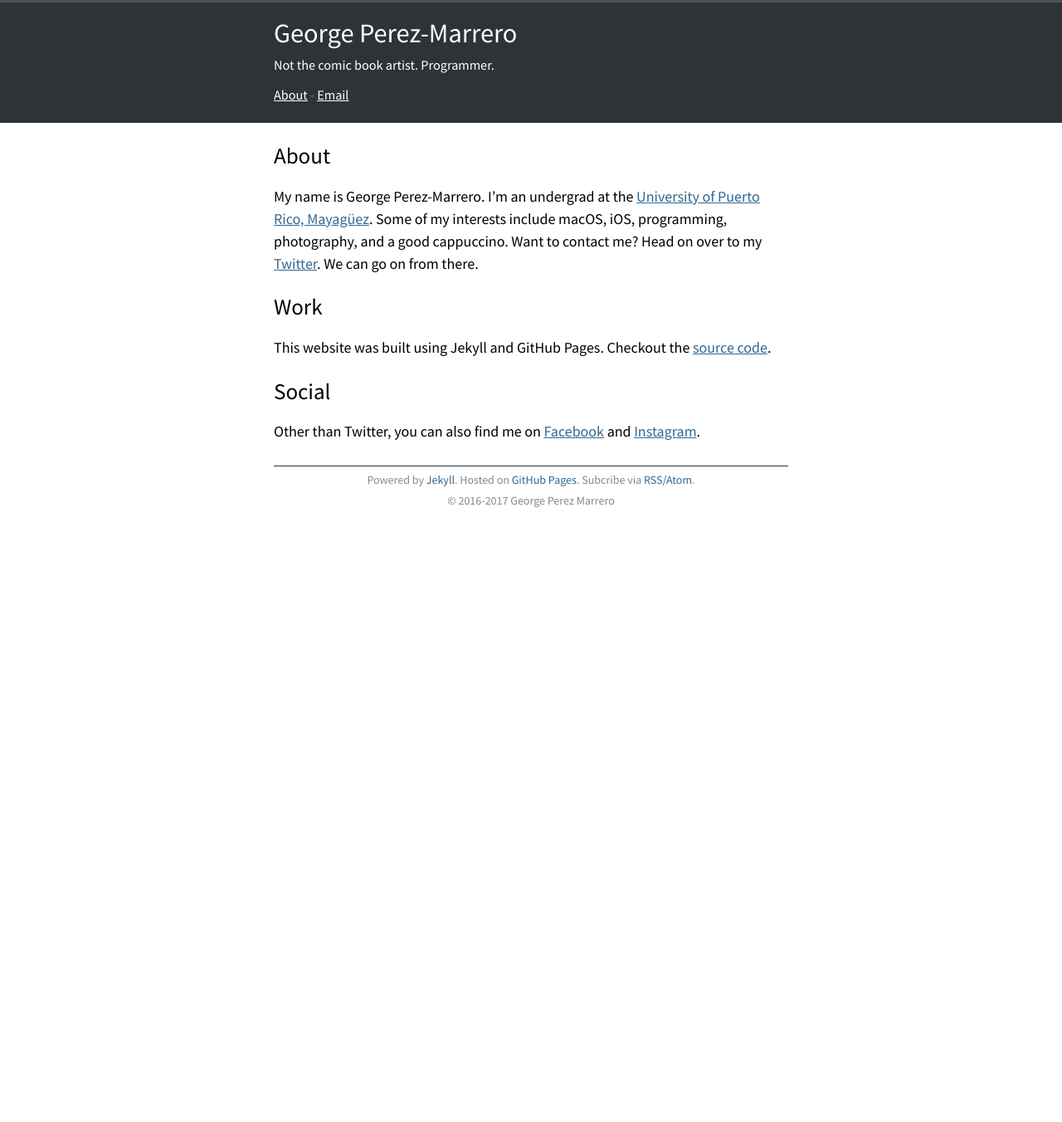
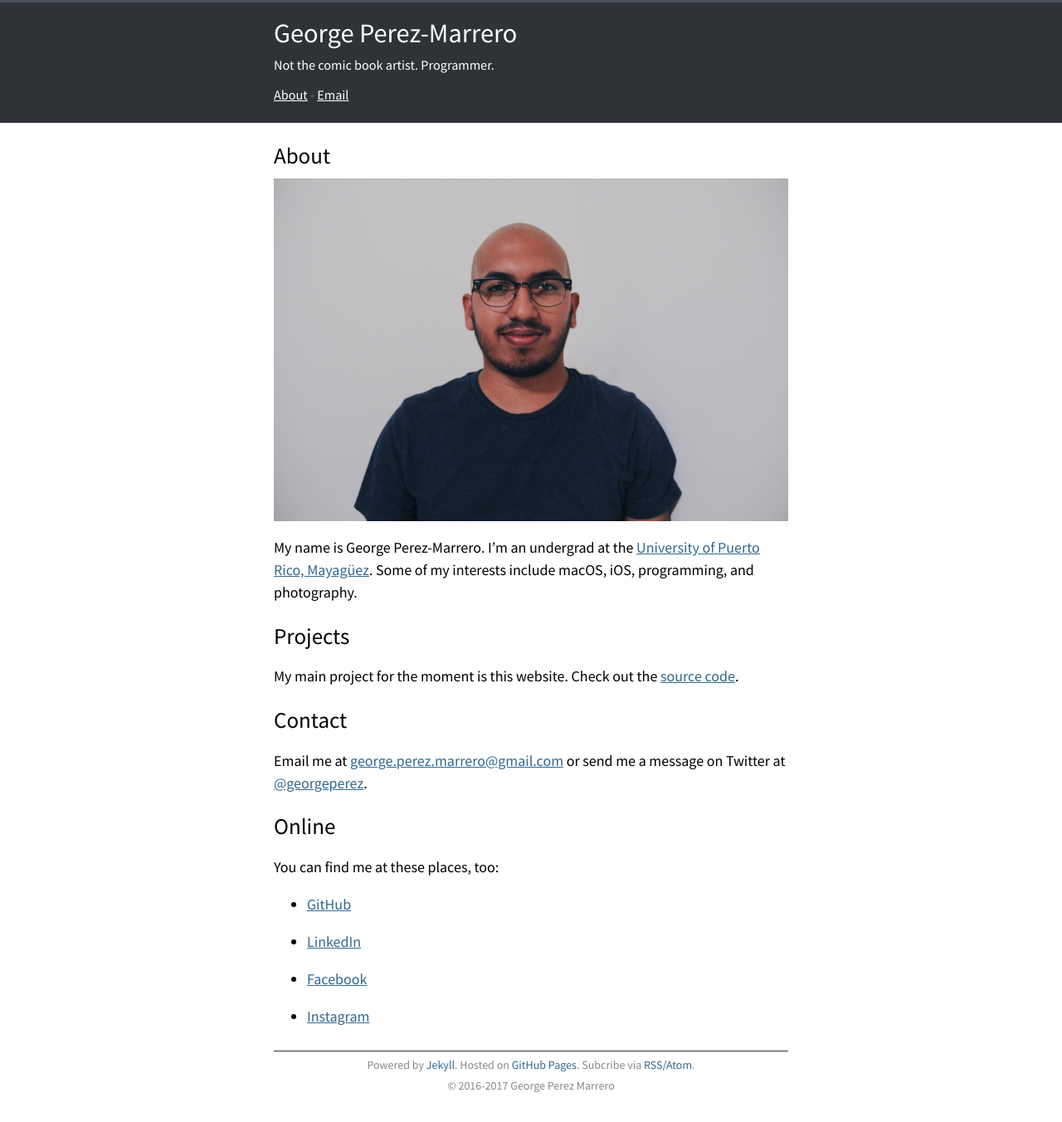
Before and after one commit to georgeperez/titanpointe.org, a Jekyll site: the page built from about.html, in a window 1280 px wide. Shown: the whole page at 83% size. Built offline with Jekyll 4.4.1, drawn with Linux system fonts in a browser that asks for light colours; before the commit the page ends 900 px from its top, so only the background shows below that.

Commit message:
Added photo, cleaned up some text

```diff
--- a/about.html
+++ b/about.html
@@ -5,17 +5,30 @@ permalink: /about/
 ---
 <article>
   <header>
-    <h2>{{ page.title }}</h2>
+    <h2>About</h2>
   </header>
-  <p>My name is George Perez-Marrero. I&rsquo;m an undergrad at the <a href="https://uprm.edu/">University of Puerto Rico, Mayagüez</a>. Some of my interests include macOS, iOS, programming, photography, and a good cappuccino. Want to contact me? Head on over to my <a href="https://twitter.com/georgeperez/">Twitter</a>. We can go on from there.</p>
+  <img src="/assets/george.jpg" title="Yep, that's me">
+  <p>My name is George Perez-Marrero. I&rsquo;m an undergrad at the <a href="https://uprm.edu/">University of Puerto Rico, Mayagüez</a>. Some of my interests include macOS, iOS, programming, and photography.</p>
 
   <header>
-    <h2>Work</h2>
+    <h2>Projects</h2>
   </header>
-  <p>This website was built using Jekyll and GitHub Pages. Checkout the <a href="{{ site.repository }}">source code</a>.<p>
+  <p>My main project for the moment is this website. Check out the <a href="{{ site.repository }}">source code</a>.<p>
 
-    <header>
-    <h2>Social</h2>
+  <header>
+    <h2>Contact</h2>
   </header>
-    <p>Other than Twitter, you can also find me on <a href="https://facebook.com/georgeperezmarrero">Facebook</a> and <a href="https://instagram.com/georgeperez">Instagram</a>.</p>
+  <p>Email me at <a href="mailto:george.perez.marrero@gmail.com">george.perez.marrero@gmail.com</a> or send me a message on Twitter at <a href="https://twitter.com/georgeperez/">@georgeperez</a>.</p>
+
+  <header>
+    <h2>Online</h2>
+  </header>
+    <p>You can find me at these places, too:
+    <ul>
+      <li><a href="https://github.com/georgeperez/">GitHub</a></li>
+      <li><a href="https://linkedin.com/in/georgeperezmarrero/">LinkedIn</a></li>
+      <li><a href="https://facebook.com/georgeperezmarrero/">Facebook</a></li>
+      <li><a href="https://instagram.com/georgeperez/">Instagram</a></li>
+    </ul>
+    </p>
 </article>
```
